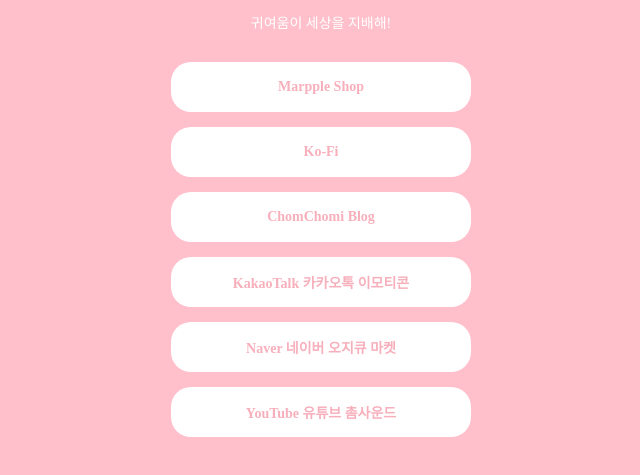
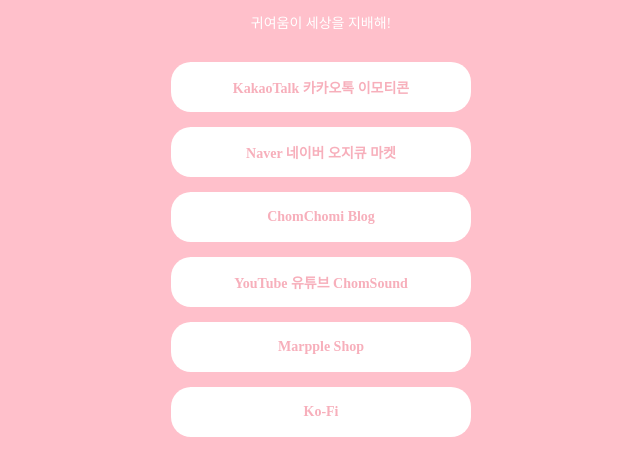
Before and after one commit to chomchomi2/chacha, a plain HTML site: page index.html in a window 1280 px wide. Shown: the part 187-662 px from the top of the page, without its empty margins (319-959 px from the left). Drawn offline with Linux system fonts and the light colour scheme; a web font is replaced by a local one.

Commit message:
Update index.html

```diff
--- a/index.html
+++ b/index.html
@@ -104,12 +104,14 @@
         <h1 class="main" >촘초미</h1>
         <h2 class="submain">chomchomi</h2>
         <p class="sub">귀여움이 세상을 지배해!</p>
+        <a target="_blank" href="https://e.kakao.com/t/wanna-eat-tteokbokki/">KakaoTalk 카카오톡 이모티콘</a>
+        <a target="_blank" href="https://ogqmarket.naver.com/creators/%EC%B4%98%EC%B4%98%EC%9D%B8%EB%8D%B0">Naver 네이버 오지큐 마켓</a>
+        <a target="_blank" href="https://m.blog.naver.com/chacha05150/">ChomChomi Blog</a>
+        <a target="_blank" href="https://https://www.youtube.com/@chomsound/">YouTube 유튜브 ChomSound</a>
         <a target="_blank" href="https://marpple.shop/en/chomchom?page=0/">Marpple Shop</a>
         <a target="_blank" href="https://ko-fi.com/chomchomi/">Ko-Fi</a>
-        <a target="_blank" href="https://m.blog.naver.com/chacha05150/">ChomChomi Blog</a>
-        <a target="_blank" href="https://e.kakao.com/t/wanna-eat-tteokbokki/">KakaoTalk 카카오톡 이모티콘</a>
-        <a target="_blank" href="https://ogqmarket.naver.com/creators/%EC%B4%98%EC%B4%98%EC%9D%B8%EB%8D%B0">Naver 네이버 오지큐 마켓</a>
-        <a target="_blank" href="https://https://www.youtube.com/@chomsound/">YouTube 유튜브 촘사운드</a>
+
+
 
                                                                              </div>
 
```
